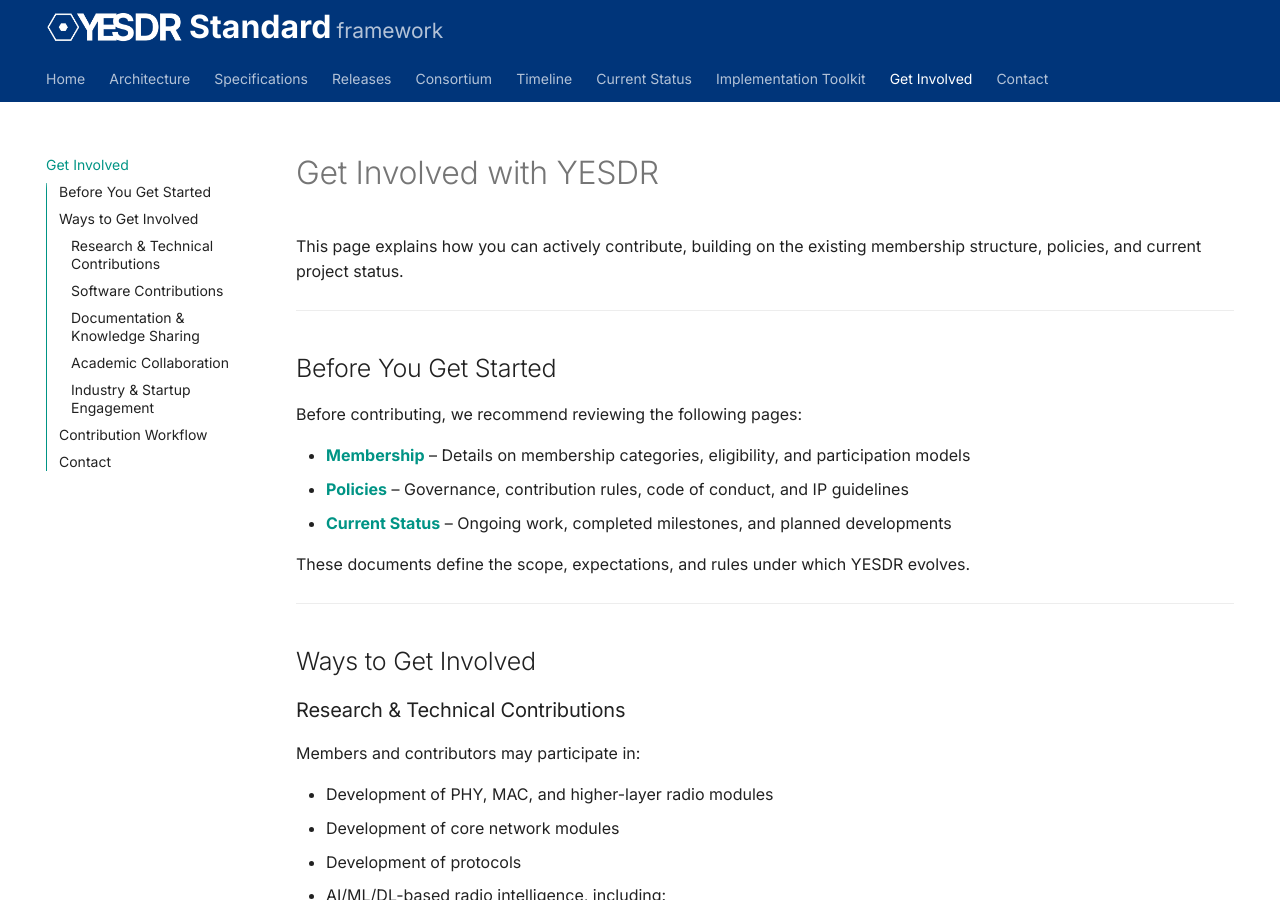
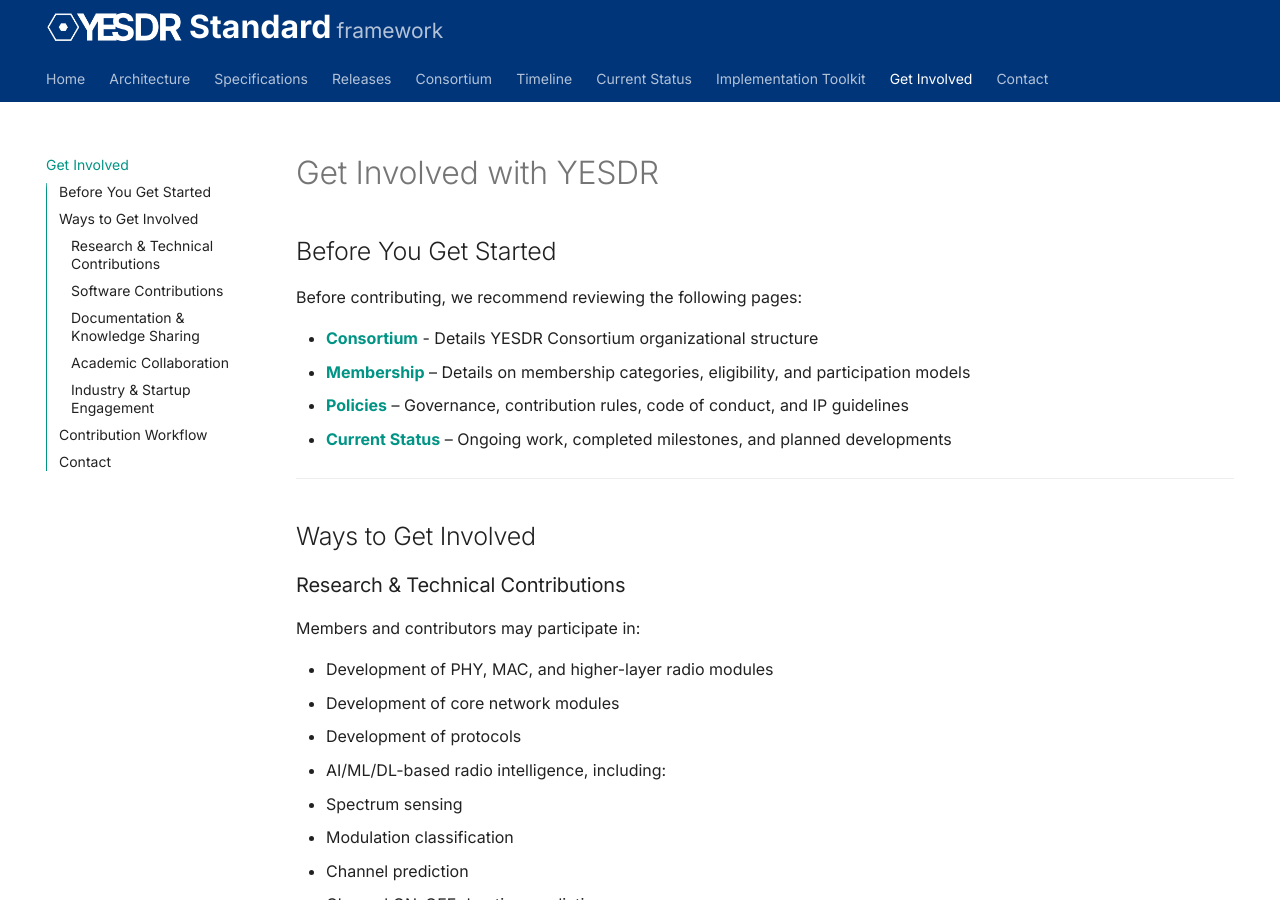
Before and after one commit to chandharlabs/yesdr-standard, an MkDocs documentation site: the page built from docs/getinvolved/get_involved.md, in a window 1280 px wide and 900 px high. Built offline with MkDocs 1.6.1 and Material for MkDocs 9.7.7, drawn with Linux system fonts in a browser that asks for light colours.

Commit message:
Revise introduction and contributing guidelines
Removed introductory sentence and clarified contributing guidelines.

```diff
--- a/docs/getinvolved/get_involved.md
+++ b/docs/getinvolved/get_involved.md
@@ -1,18 +1,15 @@
 # Get Involved with YESDR
 
-This page explains how you can actively contribute, building on the existing membership structure, policies, and current project status.
-
----
 
 ## Before You Get Started
 
 Before contributing, we recommend reviewing the following pages:
 
+- [**Consortium**](consortium/overview.md) - Details YESDR Consortium organizational structure
 - [**Membership**](consortium/membership.md) – Details on membership categories, eligibility, and participation models
 - [**Policies**](consortium/policies.md) – Governance, contribution rules, code of conduct, and IP guidelines
 - [**Current Status**](currentstatus/current_status.md) – Ongoing work, completed milestones, and planned developments
 
-These documents define the scope, expectations, and rules under which YESDR evolves.
 
 ---
 
```
